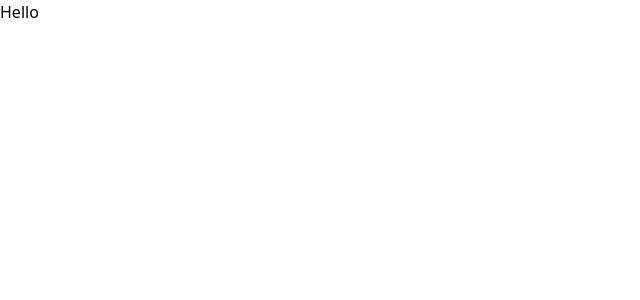
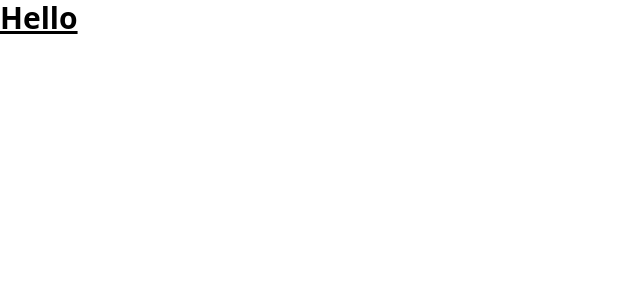
Before and after one commit to Sansai-snct/next-ts-template, a Next.js app: page / in a window 1280 px wide. Shown: the top 300 px of the page, without its empty margins (0-640 px from the left). Built offline with nearby package versions, Linux system fonts and the light colour scheme.

Commit message:
[Update] tailwindの適用範囲の設定

```diff
--- a/tailwind.config.js
+++ b/tailwind.config.js
@@ -1,6 +1,6 @@
 /** @type {import('tailwindcss').Config} */
 module.exports = {
-  content: [],
+  content: ['./src/pages/*.{js,ts,jsx,tsx}'],
   theme: {
     extend: {},
   },
```
